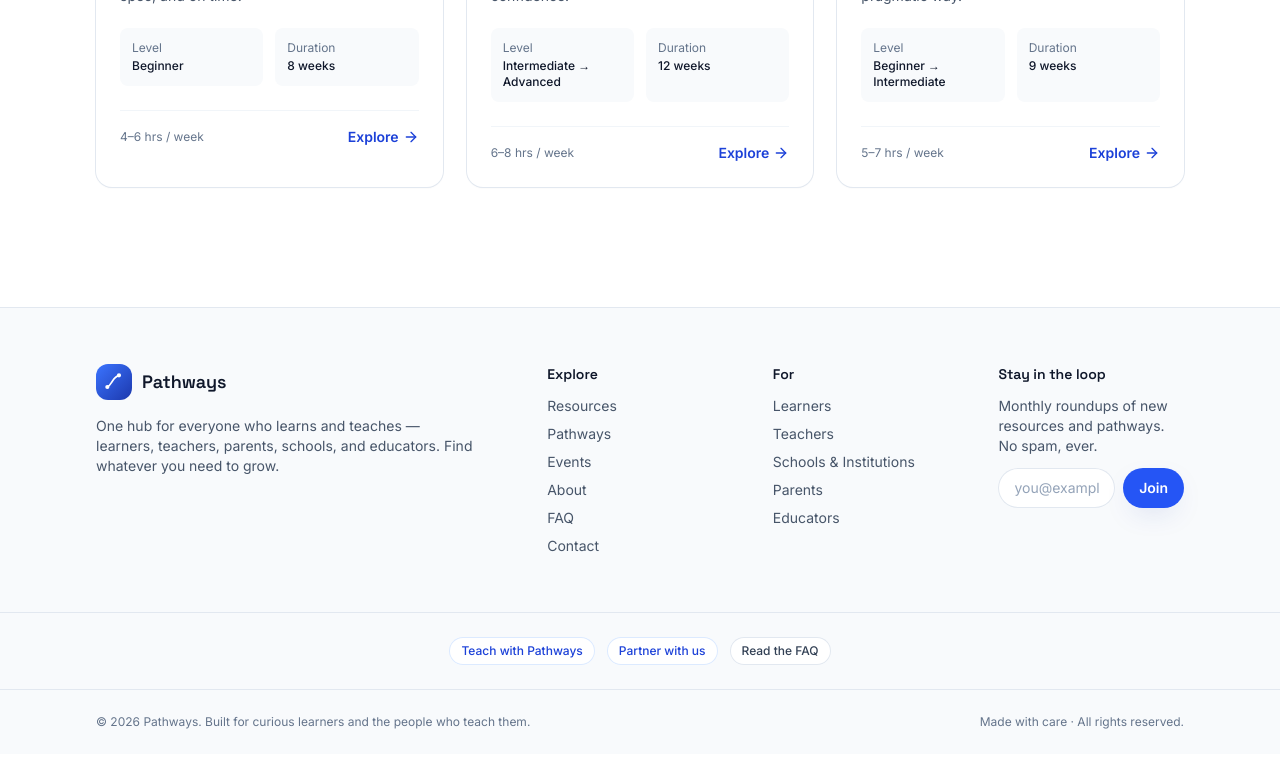
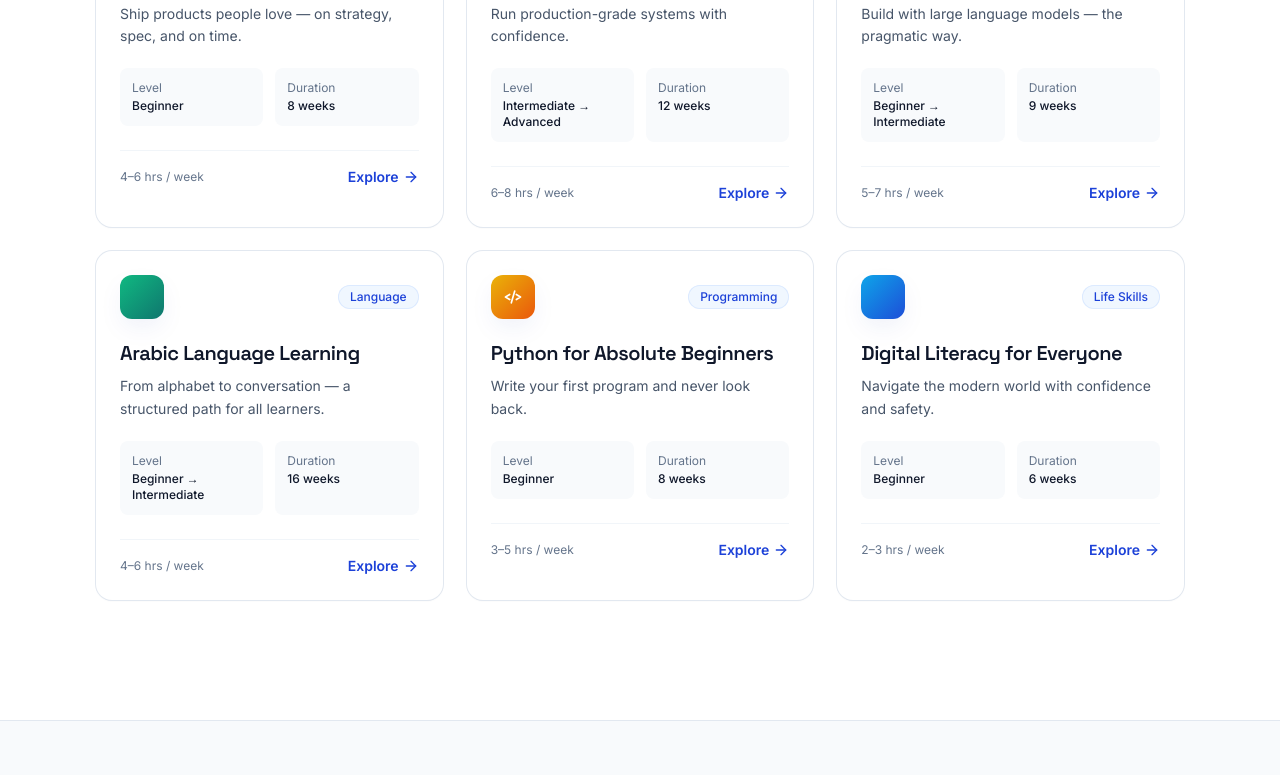
Before and after one commit to DinaElAhl/Pathways-, a React (Vite) app: page /pathways in a window 1280 px wide. Shown: the part 996-1771 px from the top of the page. Before the commit the page ends 1750 px from the top, so only its background shows below. Built offline with nearby package versions, Linux system fonts and the light colour scheme.

Commit message:
Add 3 new pathways: Arabic, Python Beginners, Digital Literacy — Claude AI

```diff
--- a/src/data/pathways.js
+++ b/src/data/pathways.js
@@ -153,7 +153,84 @@ export const pathways = [
       { title: 'Agents, tools & evals', lessons: 7 },
     ],
   },
-]
+,
+  {
+    slug: 'arabic-language',
+    title: 'Arabic Language Learning',
+    tagline: 'From alphabet to conversation — a structured path for all learners.',
+    level: 'Beginner → Intermediate',
+    duration: '16 weeks',
+    hours: '4–6 hrs / week',
+    category: 'Language',
+    color: 'from-emerald-500 to-teal-700',
+    icon: 'bookOpen',
+    summary:
+      'A comprehensive journey through Modern Standard Arabic and spoken dialects — covering reading, writing, listening, and speaking.',
+    outcomes: [
+      'Read and write the Arabic alphabet fluently',
+      'Build vocabulary for everyday conversations',
+      'Understand grammar patterns for MSA and spoken Arabic',
+      'Hold beginner-to-intermediate level conversations',
+    ],
+    modules: [
+      { title: 'The Arabic Alphabet & Sounds', lessons: 8 },
+      { title: 'Core Vocabulary & Phrases', lessons: 10 },
+      { title: 'Grammar Foundations', lessons: 9 },
+      { title: 'Reading & Writing Practice', lessons: 8 },
+      { title: 'Listening & Conversation', lessons: 9 },
+    ],
+  },
+  {
+    slug: 'python-beginners',
+    title: 'Python for Absolute Beginners',
+    tagline: 'Write your first program and never look back.',
+    level: 'Beginner',
+    duration: '8 weeks',
+    hours: '3–5 hrs / week',
+    category: 'Programming',
+    color: 'from-yellow-500 to-orange-600',
+    icon: 'code',
+    summary:
+      'Start from zero and build confidence with Python — covering the fundamentals every developer needs, with hands-on projects from day one.',
+    outcomes: [
+      'Write and run Python programs confidently',
+      'Work with variables, loops, functions, and files',
+      'Build 3 mini-projects: calculator, quiz app, and data formatter',
+      'Understand how to read documentation and debug errors',
+    ],
+    modules: [
+      { title: 'Python Basics: Variables & Types', lessons: 6 },
+      { title: 'Control Flow & Loops', lessons: 7 },
+      { title: 'Functions & Modules', lessons: 6 },
+      { title: 'Lists, Dicts & Files', lessons: 7 },
+      { title: 'Mini Projects', lessons: 5 },
+    ],
+  },
+  {
+    slug: 'digital-literacy',
+    title: 'Digital Literacy for Everyone',
+    tagline: 'Navigate the modern world with confidence and safety.',
+    level: 'Beginner',
+    duration: '6 weeks',
+    hours: '2–3 hrs / week',
+    category: 'Life Skills',
+    color: 'from-sky-500 to-blue-700',
+    icon: 'globe',
+    summary:
+      'A practical guide to using the internet, devices, and digital tools safely and effectively — designed for learners of all backgrounds.',
+    outcomes: [
+      'Use email, browsers, and online services confidently',
+      'Protect yourself from scams and misinformation',
+      'Collaborate with others using digital tools',
+      'Understand privacy settings and online safety basics',
+    ],
+    modules: [
+      { title: 'Devices & the Internet', lessons: 5 },
+      { title: 'Email, Search & Cloud', lessons: 6 },
+      { title: 'Online Safety & Privacy', lessons: 6 },
+      { title: 'Collaboration Tools', lessons: 5 },
+    ],
+  }]
 
 export function getPathway(slug) {
   return pathways.find((p) => p.slug === slug)
```
